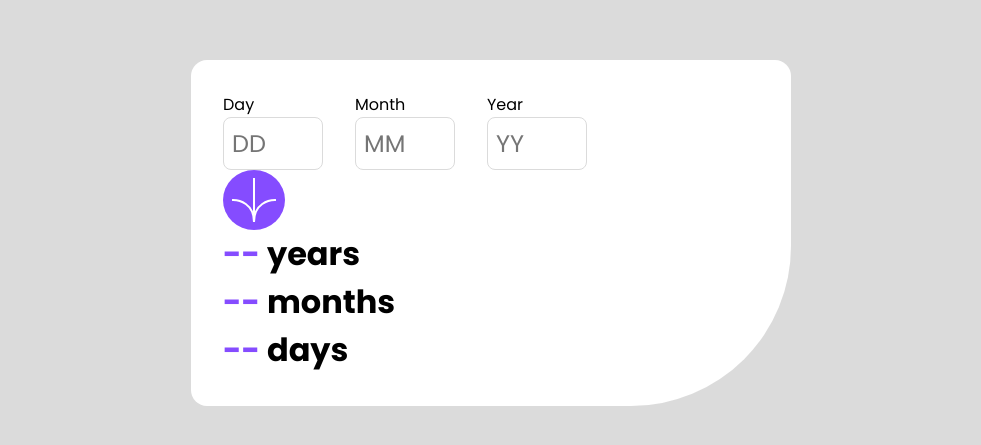
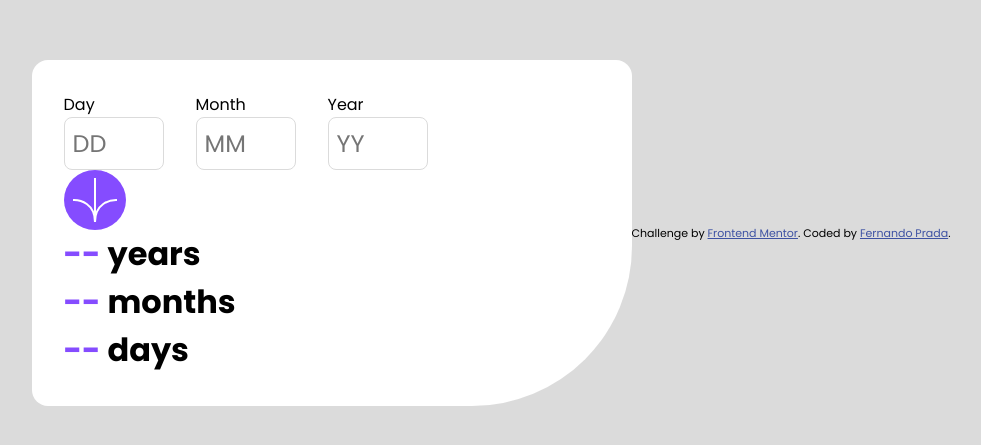
Before and after one commit to Nambu89/Age-calculator, a plain HTML site: page index.html in a window 1280 px wide. Shown: the part 167-612 px from the top of the page, without its empty margins (149-1130 px from the left). Drawn offline with Linux system fonts and the light colour scheme.

Commit message:
Update index.html

```diff
--- a/index.html
+++ b/index.html
@@ -11,7 +11,6 @@
   <link href="https://fonts.googleapis.com/css2?family=Poppins:wght@400;700;800&display=swap" rel="stylesheet">
   <link rel="stylesheet" href="style.css">
   <script src="app.js" defer></script>
-  <!-- Feel free to remove these styles or customise in your own stylesheet 👍 -->
   <style>
     .attribution { font-size: 11px; text-align: center; }
     .attribution a { color: hsl(228, 45%, 44%); }
@@ -50,5 +49,9 @@
       </div>
     </div>
   </div>
+  <div class="attribution">
+    Challenge by <a href="https://www.frontendmentor.io?ref=challenge" target="_blank">Frontend Mentor</a>.
+    Coded by <a href="https://https://app.netlify.com/teams/nambu89/sites">Fernando Prada</a>.
+  </div>
 </body>
 </html>
```
